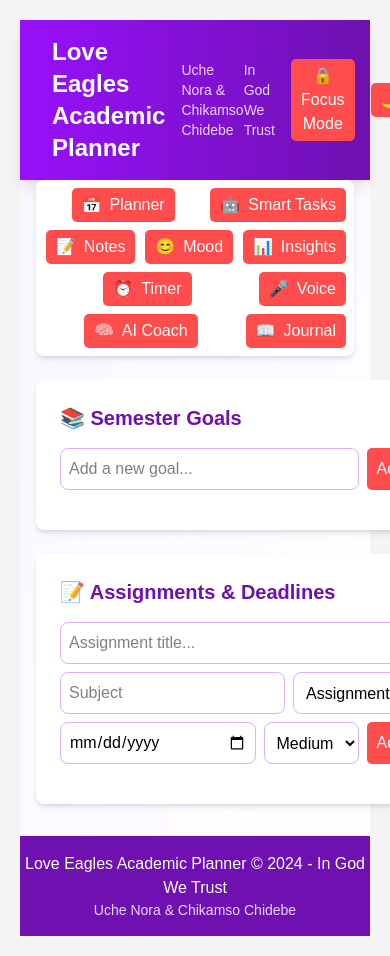
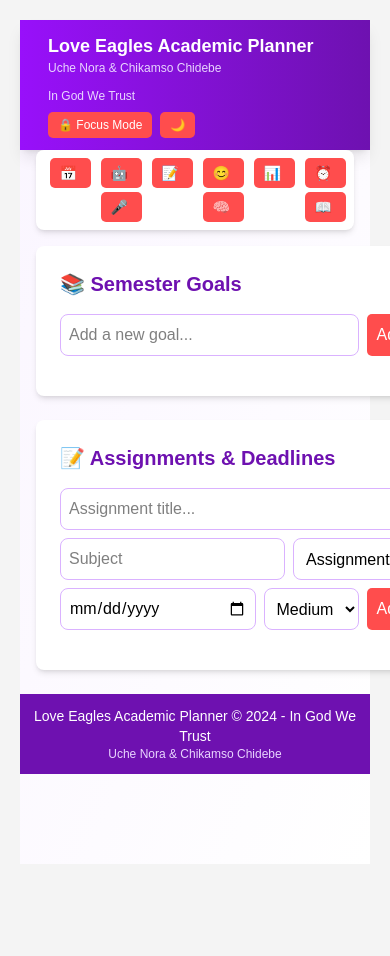
Before and after one commit to ChikamsoChidebe/reactproject2, a React (Vite) app: page / in a window 390 px wide. Shown: the top 956 px of the page. After the commit the page ends 884 px from the top, so only its background shows below. Built offline with nearby package versions, Linux system fonts and the light colour scheme.

Commit message:
Responsive

```diff
--- a/src/components/Dashboard.jsx
+++ b/src/components/Dashboard.jsx
@@ -44,47 +44,51 @@ const Dashboard = () => {
   return (
     <div className={`min-h-screen ${darkMode ? 'bg-gray-900 text-white' : 'bg-gradient-to-br from-purple-50 to-white'}`}>
       {/* Header */}
-      <header className="bg-gradient-to-r from-purple-600 to-purple-800 text-white p-4 shadow-lg">
-        <div className="container mx-auto flex justify-between items-center">
-          <div className="flex items-center space-x-4">
-            <h1 className="text-2xl font-bold">Love Eagles Academic Planner</h1>
-            <span className="text-purple-200 text-sm">Uche Nora & Chikamso Chidebe</span>
+      <header className="bg-gradient-to-r from-purple-600 to-purple-800 text-white p-3 sm:p-4 shadow-lg">
+        <div className="container mx-auto">
+          <div className="flex flex-col sm:flex-row justify-between items-start sm:items-center gap-3">
+            <div className="flex flex-col sm:flex-row sm:items-center sm:space-x-4">
+              <h1 className="text-lg sm:text-xl lg:text-2xl font-bold">Love Eagles Academic Planner</h1>
+              <span className="text-purple-200 text-xs sm:text-sm">Uche Nora & Chikamso Chidebe</span>
             </div>
-          <div className="flex items-center space-x-4">
-            <span className="text-purple-200 text-sm font-medium">In God We Trust</span>
+            <div className="flex flex-col sm:flex-row items-start sm:items-center gap-2 sm:gap-4">
+              <span className="text-purple-200 text-xs sm:text-sm font-medium">In God We Trust</span>
+              <div className="flex gap-2">
                 <button
                   onClick={() => setFocusMode(!focusMode)}
-              className="px-3 py-1 bg-purple-500 rounded-lg hover:bg-purple-400 transition-colors"
+                  className="px-2 sm:px-3 py-1 text-xs sm:text-sm bg-purple-500 rounded-lg hover:bg-purple-400 transition-colors"
                 >
                   {focusMode ? '🔓 Exit Focus' : '🔒 Focus Mode'}
                 </button>
                 <button
                   onClick={() => setDarkMode(!darkMode)}
-              className="px-3 py-1 bg-purple-500 rounded-lg hover:bg-purple-400 transition-colors"
+                  className="px-2 sm:px-3 py-1 text-xs sm:text-sm bg-purple-500 rounded-lg hover:bg-purple-400 transition-colors"
                 >
                   {darkMode ? '☀️' : '🌙'}
                 </button>
               </div>
             </div>
+          </div>
+        </div>
       </header>
 
-      <div className="container mx-auto p-4">
+      <div className="container mx-auto p-3 sm:p-4">
         {/* Navigation Tabs */}
         {!focusMode && (
-          <nav className="mb-6">
-            <div className="flex flex-wrap gap-2 bg-white rounded-lg p-2 shadow-md">
+          <nav className="mb-4 sm:mb-6">
+            <div className="flex flex-wrap gap-1 sm:gap-2 bg-white rounded-lg p-2 shadow-md overflow-x-auto">
               {tabs.map(tab => (
                 <button
                   key={tab.id}
                   onClick={() => setActiveTab(tab.id)}
-                  className={`px-4 py-2 rounded-lg flex items-center space-x-2 transition-colors ${
+                  className={`px-2 sm:px-4 py-2 rounded-lg flex items-center space-x-1 sm:space-x-2 transition-colors text-xs sm:text-sm whitespace-nowrap ${
                     activeTab === tab.id
                       ? 'bg-purple-600 text-white'
                       : 'text-purple-600 hover:bg-purple-100'
                   }`}
                 >
-                  <span>{tab.icon}</span>
-                  <span>{tab.name}</span>
+                  <span className="text-sm sm:text-base">{tab.icon}</span>
+                  <span className="hidden sm:inline">{tab.name}</span>
                 </button>
               ))}
             </div>
@@ -98,9 +102,9 @@ const Dashboard = () => {
       </div>
 
       {/* Footer */}
-      <footer className="bg-purple-800 text-white text-center py-4 mt-8">
-        <p>Love Eagles Academic Planner &copy; 2024 - In God We Trust</p>
-        <p className="text-purple-200 text-sm">Uche Nora & Chikamso Chidebe</p>
+      <footer className="bg-purple-800 text-white text-center py-3 sm:py-4 mt-6 sm:mt-8">
+        <p className="text-sm sm:text-base">Love Eagles Academic Planner &copy; 2024 - In God We Trust</p>
+        <p className="text-purple-200 text-xs sm:text-sm">Uche Nora & Chikamso Chidebe</p>
       </footer>
     </div>
   );
```
Also changed, not shown: 1 other file (tests, documents, lock files or other folders). Lines whose indentation alone changed are shown as unchanged.
